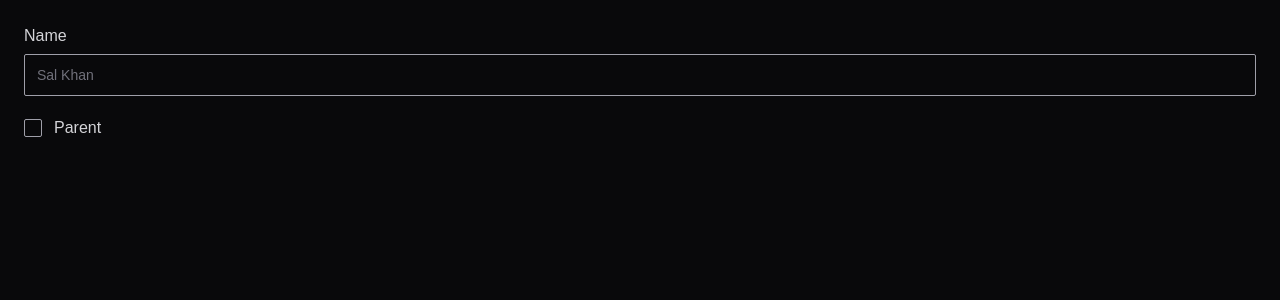
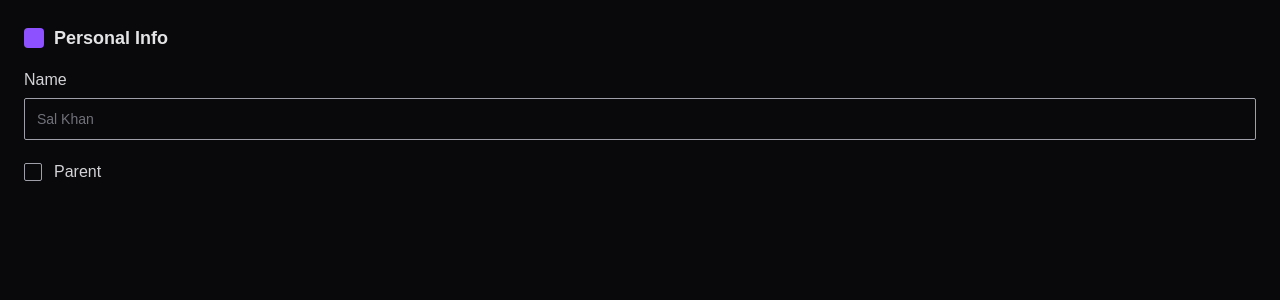
Before and after one commit to N0t-Eb1/cv-generator, a React (Vite) app: page / in a window 1280 px wide. Shown: the top 300 px of the page. Built offline with nearby package versions, Linux system fonts and the light colour scheme.

Commit message:
feat: write SectionHeader component

```diff
--- a/src/App.jsx
+++ b/src/App.jsx
@@ -1,6 +1,6 @@
 import { Checkbox } from "./components/checkbox";
 import { InputField, InputFieldLabel, Input } from "./components/input-field";
-import { Section } from "./components/section";
+import { Section, SectionHeader } from "./components/section";
 
 const mockData = {
   personalInfo: {
@@ -37,7 +37,8 @@ const mockData = {
 
 function App() {
   return (
-    <div className="h-dvh bg-zinc-950 p-6 text-zinc-100">
+    <div className="h-dvh bg-zinc-950 p-6">
+      <SectionHeader sectionName={"Personal Info"} />
       <Section>
         <InputField>
           <InputFieldLabel>name</InputFieldLabel>
--- a/src/components/section.jsx
+++ b/src/components/section.jsx
@@ -1,3 +1,12 @@
 export function Section({ children }) {
   return <div className="relative grid gap-x-4 gap-y-5 @sm:grid-cols-2">{children}</div>;
 }
+
+export function SectionHeader({ sectionName }) {
+  return (
+    <div className="mb-4 flex items-center gap-2.5">
+      <div className="size-5 rounded-sm bg-violet-500"></div>
+      <span className="text-lg font-bold text-zinc-200 capitalize">{sectionName}</span>
+    </div>
+  );
+}
```
